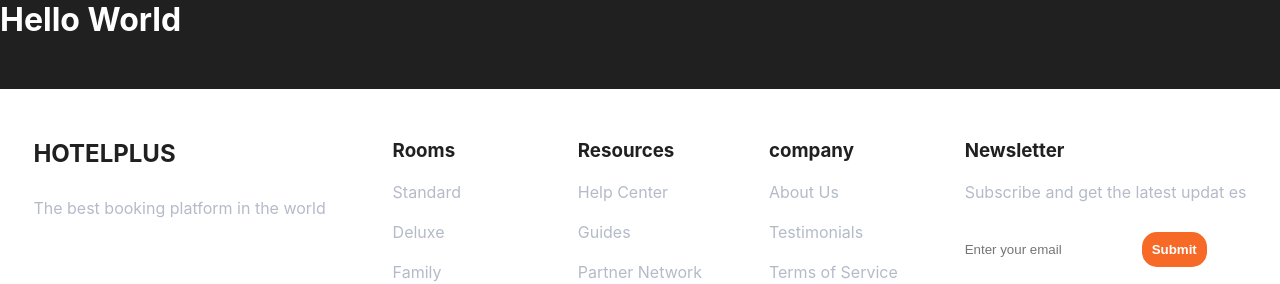
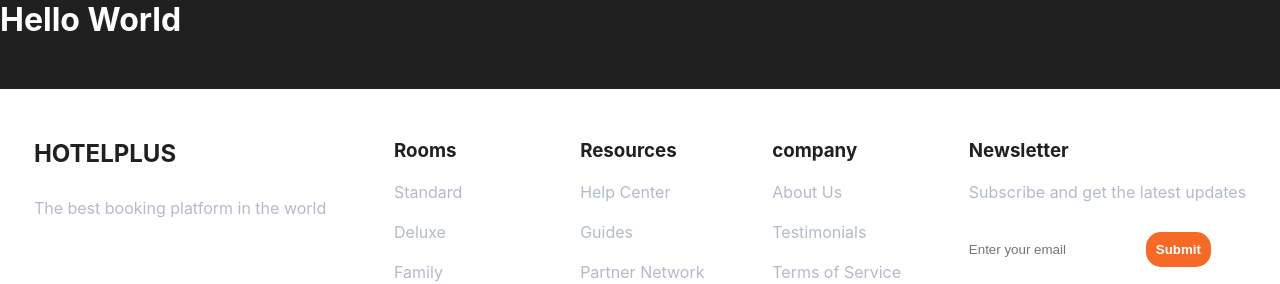
Before and after one commit to FaithGacheri/hotel_plus, a React (Create React App) app in the folder client/hotelplus/: page / in a window 1280 px wide. Shown: the top 284 px of the page. Built offline with nearby package versions, Linux system fonts and the light colour scheme.

Commit message:
modifying files

```diff
--- a/client/hotelplus/src/components/Footer.jsx
+++ b/client/hotelplus/src/components/Footer.jsx
@@ -10,12 +10,7 @@ function Footer() {
 
         </div>
 
-
-
-
-
-
-    {/* <RiTwitterLine/> */}
+        {/* <RiTwitterLine/> */}
 <section className="room">
 <ul>
 <li><h3 id='details'>Rooms</h3></li>
@@ -49,8 +44,7 @@ function Footer() {
 <section className="news">
 <ul>
 <li><h3 id='details'>Newsletter</h3></li>
-<li><a href="/">Subscribe and get the latest updat
-es</a></li>
+<li><a href="/">Subscribe and get the latest updates</a></li>
 <input id='email' type="text"
 
 placeholder="Enter your email"/>
```
